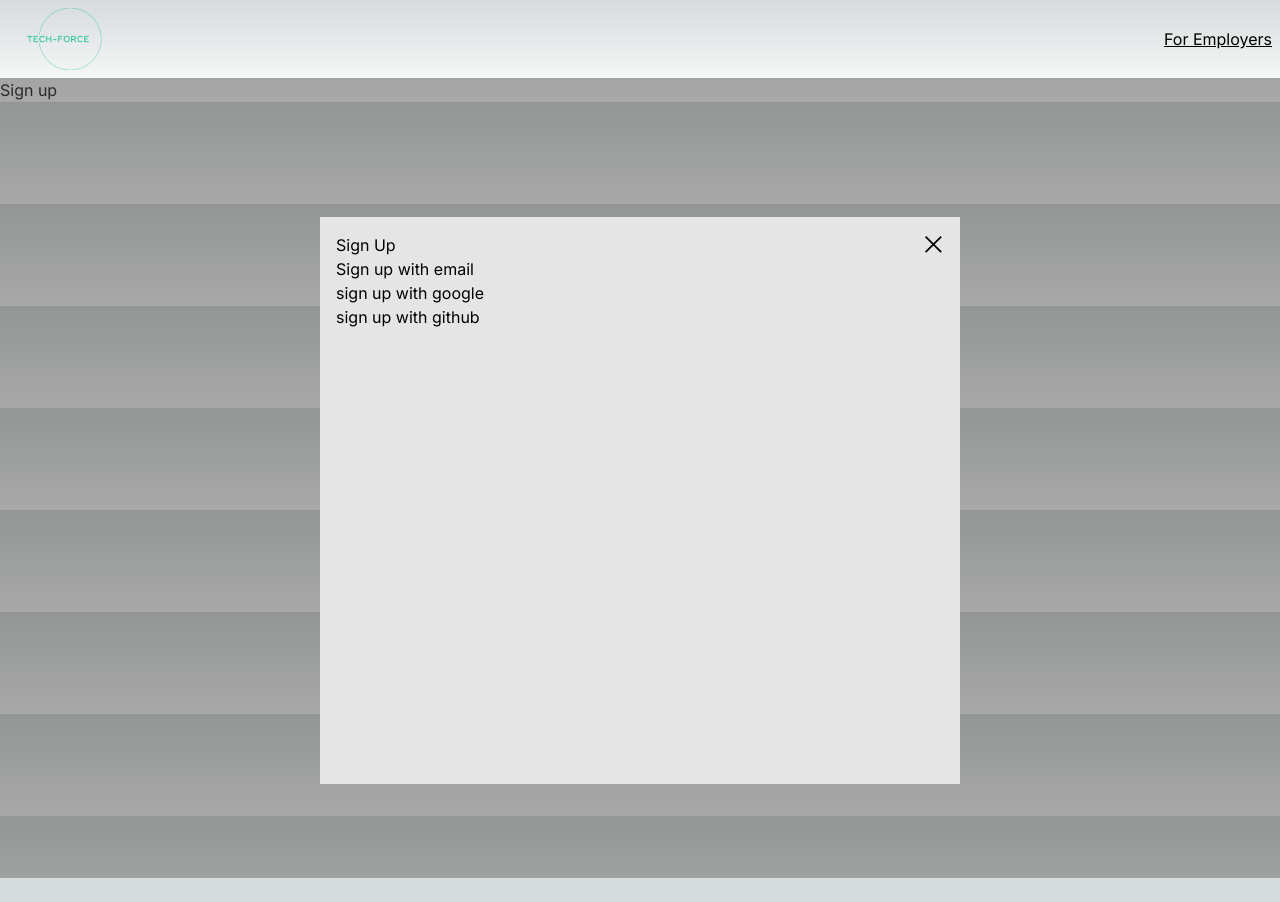
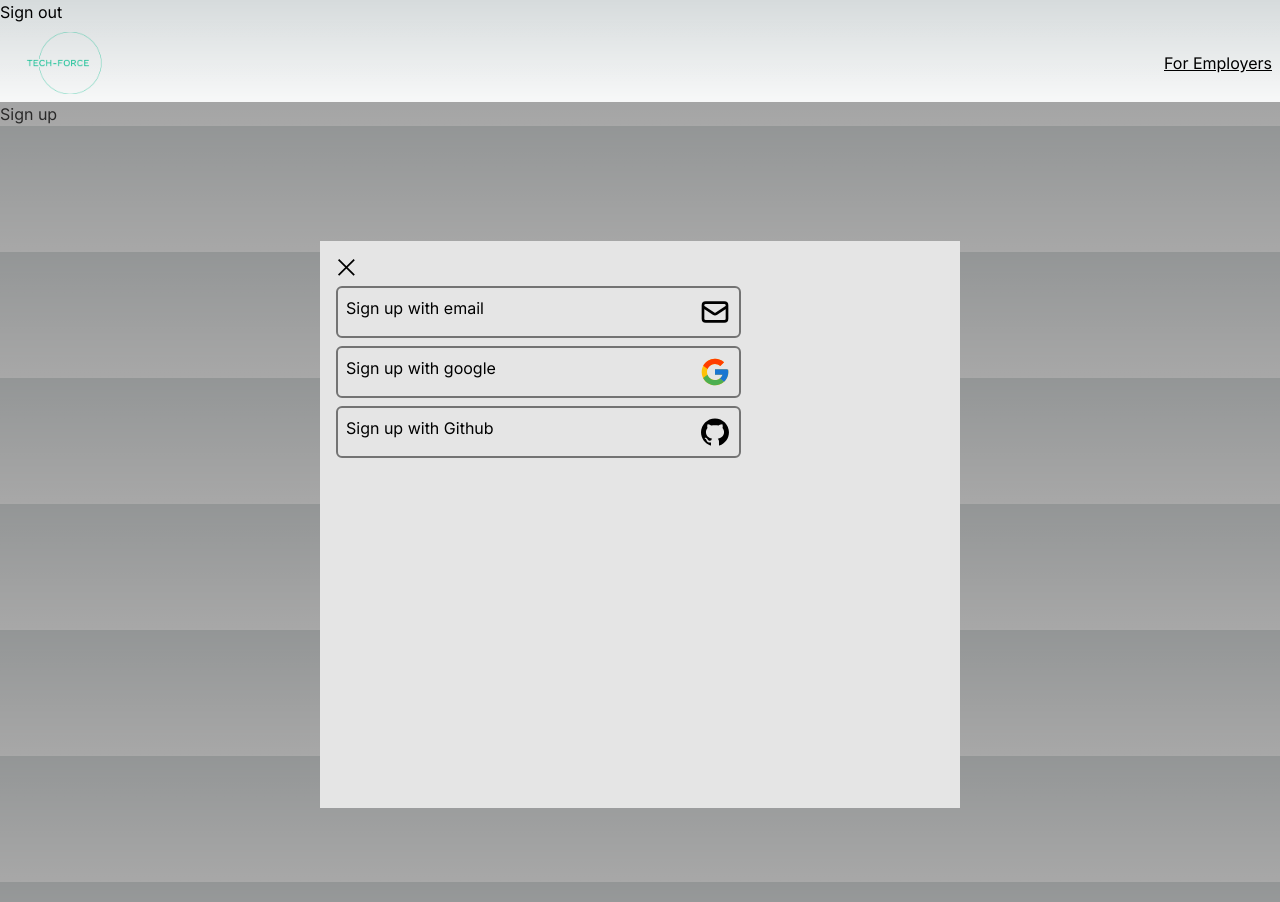
Before and after one commit to S-Guettner/techforce, a Next.js app: page / in a window 1280 px wide. Both pictures are taken after a click on the button "Sign up". Before the commit the page ends 878 px from the top, so only its background shows below. Built offline with nearby package versions, Linux system fonts and the light colour scheme; no server answers.

Commit message:
adding mail to sing up modal

```diff
--- a/app/api/auth/[...nextauth]/route.ts
+++ b/app/api/auth/[...nextauth]/route.ts
@@ -4,6 +4,7 @@ import GitHubProvider from 'next-auth/providers/github';
 import EmailProvider from 'next-auth/providers/email';
 import userTest from '@/app/utils/models/userModel';
 import connectionToDB from '@/app/utils/database';
+import mongoose from 'mongoose';
 
 /* google auth */
 const GOOGLE_CLIENT_ID = process.env.GOOGLE_CLIENT_ID as string;
@@ -14,9 +15,12 @@ const GITHUB_ID = process.env.GITHUB_ID as string;
 const GITHUB_SECRET = process.env.GITHUB_SECRET as string;
 
 /* mail magic link auth */
-const EMAIL_SERVER_HOST = process.env.EMAIL_SERVER_HOST as string
-const EMAIL_SERVER_PORT = process.env.EMAIL_SERVER_PORT ? parseInt(process.env.EMAIL_SERVER_PORT) : undefined
-
+const EMAIL_SERVER_HOST = process.env.EMAIL_SERVER_HOST as string;
+const EMAIL_SERVER_PORT = process.env.EMAIL_SERVER_PORT
+? parseInt(process.env.EMAIL_SERVER_PORT)
+: undefined;
+const EMAIL_SERVER_USER = process.env.EMAIL_SERVER_USER as string;
+const EMAIL_SERVER_PASSWORD = process.env.EMAIL_SERVER_PASSWORD as string;
 
 const handler = NextAuth({
     providers: [
@@ -28,19 +32,21 @@ const handler = NextAuth({
             clientId: GITHUB_ID,
             clientSecret: GITHUB_SECRET,
         }),
-        EmailProvider({
+/*         EmailProvider({
             server: {
                 host: EMAIL_SERVER_HOST,
                 port: EMAIL_SERVER_PORT,
                 auth: {
-                    user: process.env.EMAIL_SERVER_USER,
-                    pass: process.env.EMAIL_SERVER_PASSWORD,
+                    user: EMAIL_SERVER_USER,
+                    pass: EMAIL_SERVER_PASSWORD,
                 },
             },
             from: process.env.EMAIL_FROM,
-        }),
+        }), */
     ],
     secret: process.env.JWT_SECRET,
+
+
 
     callbacks: {
         async signIn({ user, account, profile, email, credentials }) {
--- a/app/components/Navbar.tsx
+++ b/app/components/Navbar.tsx
@@ -51,7 +51,7 @@ const Navbar: FC<NavbarProps> = () => {
 
     return (
         <nav>
-
+            <button onClick={() => signOut()}>Sign out</button>
        {/*
             <nav key={nanoid()}>
 
--- a/app/components/RegistrationModal.tsx
+++ b/app/components/RegistrationModal.tsx
@@ -1,20 +1,67 @@
+'use client'
+
 import { FC } from 'react'
+import { useState, useEffect } from 'react'
+import { signIn, signOut, useSession, getProviders, ClientSafeProvider, LiteralUnion } from 'next-auth/react'
+import { BuiltInProviderType } from 'next-auth/providers'
+import { nanoid } from 'nanoid'
+import axios from 'axios'
 
 interface RegistrationModalProps {
   setModalStatus: React.Dispatch<React.SetStateAction<boolean>>
 }
 
+
 const RegistrationModal: FC<RegistrationModalProps> = ({ setModalStatus }) => {
-  return <div className='bg-neutral-600/50 w-screen h-screen absolute pt-11 flex items-center justify-center'>
+
+
+  const [providers, setProviders] = useState<Record<LiteralUnion<BuiltInProviderType, string>, ClientSafeProvider> | null>()
+
+
+  const { data: session } = useSession()
+
+  useEffect(() => {
+    const providers = async () => {
+      const response = await getProviders()
+      setProviders(() => response)
+    }
+    providers()
+  }, [])
+
+
+
+  return <div className='bg-neutral-600/50 w-screen h-screen absolute pt-11 flex items-center justify-center text-black'>
     <div className='bg-neutral-200 w-1/2 h-3/4 p-4'>
 
       <div className='flex justify-between'>
-        <h2>Sign Up</h2>
-        <button onClick={() => setModalStatus(prev => !prev)}><svg stroke="currentColor" fill="currentColor" stroke-width="0" viewBox="0 0 24 24" height="1.3em" width="1.3em" xmlns="http://www.w3.org/2000/svg"><path fill="none" stroke="#000" stroke-width="2" d="M3,3 L21,21 M3,21 L21,3"></path></svg></button>
+        <button onClick={() => setModalStatus(prev => !prev)}><svg stroke="currentColor" fill="currentColor" strokeWidth="0" viewBox="0 0 24 24" height="1.3em" width="1.3em" xmlns="http://www.w3.org/2000/svg"><path fill="none" stroke="#000" stroke-width="2" d="M3,3 L21,21 M3,21 L21,3"></path></svg></button>
       </div>
-      <div>Sign up with email</div>
-      <div>sign up with google</div>
-      <div>sign up with github</div>
+
+
+
+      <div className='w-2/3 flex justify-between cursor-pointer border-2 border-neutral-500 rounded-md p-2 my-2' onClick={() => signIn('github', { callbackUrl: "http://localhost:3000" })}>
+        <p>Sign up with email</p>
+        <svg stroke="currentColor" fill="none" stroke-width="0" viewBox="0 0 24 24" height="2em" width="2em" xmlns="http://www.w3.org/2000/svg"><path stroke-linecap="round" stroke-linejoin="round" strokeWidth="2" d="M3 8l7.89 5.26a2 2 0 002.22 0L21 8M5 19h14a2 2 0 002-2V7a2 2 0 00-2-2H5a2 2 0 00-2 2v10a2 2 0 002 2z"></path></svg>
+      </div>
+
+      <div className='w-2/3  flex justify-between cursor-pointer border-2 border-neutral-500 rounded-md p-2 my-2' onClick={() => signIn('google', { callbackUrl: "http://localhost:3000" })}>
+        <p>Sign up with google</p>
+        <svg stroke="currentColor" fill="currentColor" strokeWidth="0" version="1.1" x="0px" y="0px" viewBox="0 0 48 48" enable-background="new 0 0 48 48" height="2em" width="2em" xmlns="http://www.w3.org/2000/svg"><path fill="#FFC107" d="M43.611,20.083H42V20H24v8h11.303c-1.649,4.657-6.08,8-11.303,8c-6.627,0-12-5.373-12-12
+	c0-6.627,5.373-12,12-12c3.059,0,5.842,1.154,7.961,3.039l5.657-5.657C34.046,6.053,29.268,4,24,4C12.955,4,4,12.955,4,24
+	c0,11.045,8.955,20,20,20c11.045,0,20-8.955,20-20C44,22.659,43.862,21.35,43.611,20.083z"></path><path fill="#FF3D00" d="M6.306,14.691l6.571,4.819C14.655,15.108,18.961,12,24,12c3.059,0,5.842,1.154,7.961,3.039l5.657-5.657
+	C34.046,6.053,29.268,4,24,4C16.318,4,9.656,8.337,6.306,14.691z"></path><path fill="#4CAF50" d="M24,44c5.166,0,9.86-1.977,13.409-5.192l-6.19-5.238C29.211,35.091,26.715,36,24,36
+	c-5.202,0-9.619-3.317-11.283-7.946l-6.522,5.025C9.505,39.556,16.227,44,24,44z"></path><path fill="#1976D2" d="M43.611,20.083H42V20H24v8h11.303c-0.792,2.237-2.231,4.166-4.087,5.571
+	c0.001-0.001,0.002-0.001,0.003-0.002l6.19,5.238C36.971,39.205,44,34,44,24C44,22.659,43.862,21.35,43.611,20.083z"></path></svg>
+      </div>
+
+
+
+      <div className='w-2/3  flex justify-between cursor-pointer border-2 border-neutral-500 rounded-md p-2 my-2' onClick={() => signIn('github', { callbackUrl: "http://localhost:3000" })}>
+        <p>Sign up with Github</p>
+        <svg stroke="currentColor" fill="currentColor" stroke-width="0" viewBox="0 0 1024 1024" height="2em" width="2em" xmlns="http://www.w3.org/2000/svg"><path d="M511.6 76.3C264.3 76.2 64 276.4 64 523.5 64 718.9 189.3 885 363.8 946c23.5 5.9 19.9-10.8 19.9-22.2v-77.5c-135.7 15.9-141.2-73.9-150.3-88.9C215 726 171.5 718 184.5 703c30.9-15.9 62.4 4 98.9 57.9 26.4 39.1 77.9 32.5 104 26 5.7-23.5 17.9-44.5 34.7-60.8-140.6-25.2-199.2-111-199.2-213 0-49.5 16.3-95 48.3-131.7-20.4-60.5 1.9-112.3 4.9-120 58.1-5.2 118.5 41.6 123.2 45.3 33-8.9 70.7-13.6 112.9-13.6 42.4 0 80.2 4.9 113.5 13.9 11.3-8.6 67.3-48.8 121.3-43.9 2.9 7.7 24.7 58.3 5.5 118 32.4 36.8 48.9 82.7 48.9 132.3 0 102.2-59 188.1-200 212.9a127.5 127.5 0 0 1 38.1 91v112.5c.8 9 0 17.9 15 17.9 177.1-59.7 304.6-227 304.6-424.1 0-247.2-200.4-447.3-447.5-447.3z"></path></svg>
+
+      </div>
+
     </div>
 
   </div>
```
